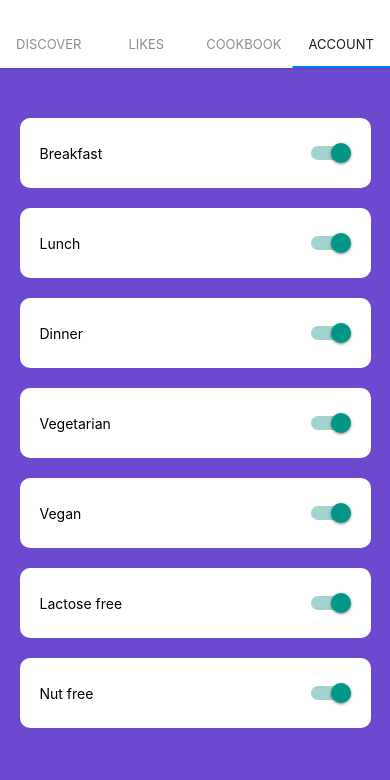
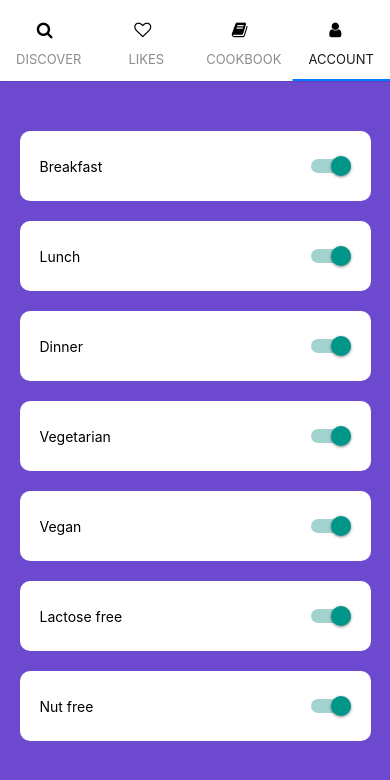
Before and after one commit to LailaaArman/FoodTinder, a React Native app: screen /Account in a window 390 px wide. Shown: the top 780 px of the page. Built offline with nearby package versions, Linux system fonts and the light colour scheme.

Commit message:
Update navBar.js
Added icons to Navbar

```diff
--- a/components/navBar.js
+++ b/components/navBar.js
@@ -5,17 +5,19 @@ import DiscoverScreen from './discover';
 import LikesScreen from './likes';
 import CookbookScreen from './cookbook';
 import AccountScreen from './account';
-
+import { FontAwesome } from '@expo/vector-icons';
 
 const Tab = createMaterialTopTabNavigator();
 
 export default function navBar() {
+
     return (
-        <Tab.Navigator swipeEnabled={false} style={{marginTop: 20}}>
-            <Tab.Screen name="Discover" component={DiscoverScreen} />
-            <Tab.Screen name="Likes" component={LikesScreen} />
-            <Tab.Screen name="Cookbook" component={CookbookScreen} />
-            <Tab.Screen name="Account" component={AccountScreen} />
+        <Tab.Navigator swipeEnabled={false} style={{marginTop: 9}} >
+            <Tab.Screen name="Discover" component={DiscoverScreen} options={{tabBarIcon: () => <FontAwesome name="search" size={17} color="black" />}} />
+            <Tab.Screen name="Likes" component={LikesScreen} options={{tabBarIcon: () => <FontAwesome name="heart-o" size={17} color="black" />}}/>
+            <Tab.Screen name="Cookbook" component={CookbookScreen} options={{tabBarIcon: () => <FontAwesome name="book" size={17} color="black" />}} />
+            <Tab.Screen name="Account" component={AccountScreen} options={{tabBarIcon: () => <FontAwesome name="user" size={17} color="black" />}} />
         </Tab.Navigator>
+
     );
 }
```
